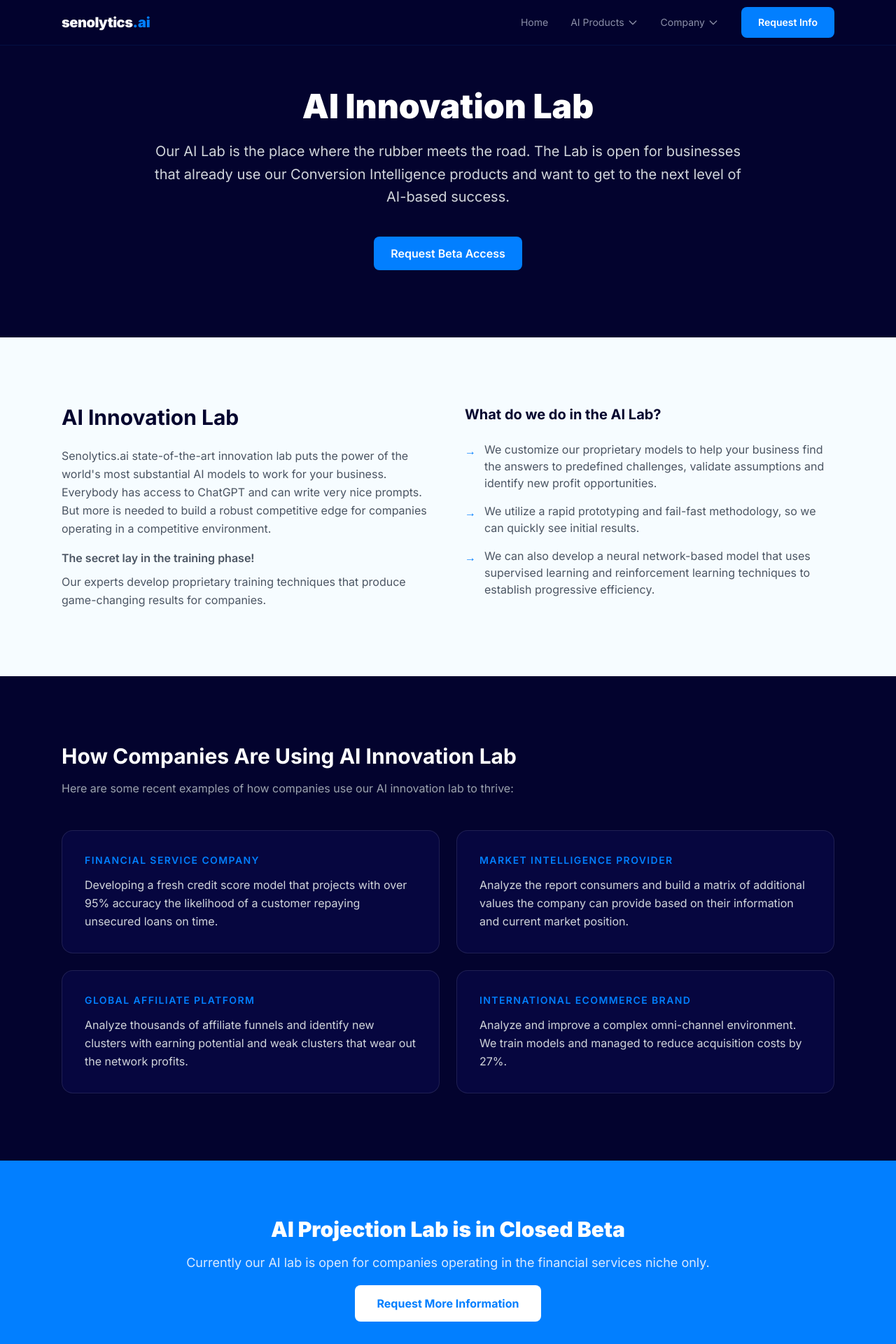
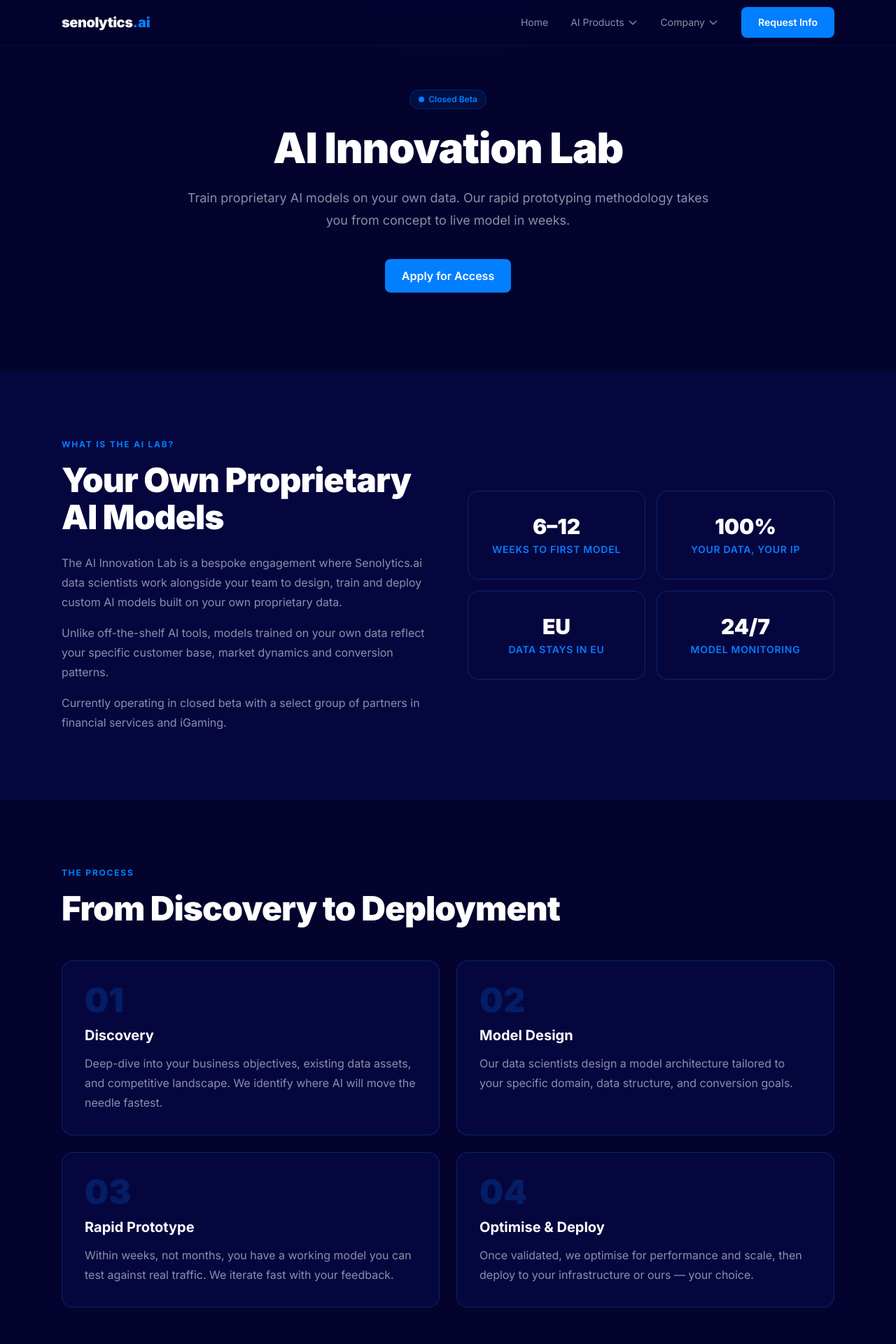
Before and after one commit to akermanai/senolytics-web, a Next.js app: page /ai-innovation-lab in a window 1280 px wide. Shown: the top 1920 px of the page at 70% size. Built offline with nearby package versions, Linux system fonts and the light colour scheme.

Commit message:
design: AI Innovation Lab page dark redesign

```diff
--- a/app/ai-innovation-lab/page.tsx
+++ b/app/ai-innovation-lab/page.tsx
@@ -1,87 +1,105 @@
 import Link from "next/link";
 
-export const metadata = { title: "AI Innovation Lab — senolytics.ai" };
+export const metadata = {
+  title: "AI Innovation Lab — senolytics.ai",
+  description: "Train proprietary AI models on your own data. Rapid prototyping. Currently open for financial services and iGaming.",
+};
 
-const useCases = [
-  { company: "Financial Service Company", desc: "Developing a fresh credit score model that projects with over 95% accuracy the likelihood of a customer repaying unsecured loans on time." },
-  { company: "Market Intelligence Provider", desc: "Analyze the report consumers and build a matrix of additional values the company can provide based on their information and current market position." },
-  { company: "Global Affiliate Platform", desc: "Analyze thousands of affiliate funnels and identify new clusters with earning potential and weak clusters that wear out the network profits." },
-  { company: "International eCommerce Brand", desc: "Analyze and improve a complex omni-channel environment. We train models and managed to reduce acquisition costs by 27%." },
+const process = [
+  { step: "01", title: "Discovery", desc: "Deep-dive into your business objectives, existing data assets, and competitive landscape. We identify where AI will move the needle fastest." },
+  { step: "02", title: "Model Design", desc: "Our data scientists design a model architecture tailored to your specific domain, data structure, and conversion goals." },
+  { step: "03", title: "Rapid Prototype", desc: "Within weeks, not months, you have a working model you can test against real traffic. We iterate fast with your feedback." },
+  { step: "04", title: "Optimise & Deploy", desc: "Once validated, we optimise for performance and scale, then deploy to your infrastructure or ours — your choice." },
 ];
 
 export default function AIInnovationLabPage() {
   return (
     <>
       {/* Hero */}
-      <section className="bg-[#03032e] pt-32 pb-24 text-center">
-        <div className="max-w-4xl mx-auto px-6">
-          <h1 className="text-5xl font-black text-white mb-6">AI Innovation Lab</h1>
-          <p className="text-gray-300 text-xl leading-relaxed mb-10">
-            Our AI Lab is the place where the rubber meets the road. The Lab is open for businesses that already use our Conversion Intelligence products and want to get to the next level of AI-based success.
+      <section className="relative bg-[#03032e] pt-32 pb-28 overflow-hidden">
+        <div className="hero-glow absolute inset-0 pointer-events-none" />
+        <div className="max-w-4xl mx-auto px-6 relative text-center">
+          <div className="inline-flex items-center gap-2 badge mb-6">
+            <span className="w-2 h-2 bg-[#027fff] rounded-full" style={{animation:"pulse 2s infinite"}} />
+            Closed Beta
+          </div>
+          <h1 className="heading-xl mb-6">AI Innovation Lab</h1>
+          <p className="body-lg max-w-3xl mx-auto mb-10">
+            Train proprietary AI models on your own data. Our rapid prototyping
+            methodology takes you from concept to live model in weeks.
           </p>
-          <Link href="/contact" className="btn-primary text-base px-8 py-4">Request Beta Access</Link>
+          <Link href="/contact" className="btn-primary">Apply for Access</Link>
         </div>
       </section>
 
-      {/* What is the Lab */}
-      <section className="bg-[#f6fcff] py-24">
+      {/* What is it */}
+      <section className="bg-[#06063f] section">
         <div className="max-w-6xl mx-auto px-6">
-          <div className="grid md:grid-cols-2 gap-12">
+          <div className="grid md:grid-cols-2 gap-14 items-center">
             <div>
-              <h2 className="text-3xl font-bold text-[#03032e] mb-6">AI Innovation Lab</h2>
-              <p className="text-gray-600 leading-relaxed mb-4">
-                Senolytics.ai state-of-the-art innovation lab puts the power of the world&apos;s most substantial AI models to work for your business. Everybody has access to ChatGPT and can write very nice prompts. But more is needed to build a robust competitive edge for companies operating in a competitive environment.
+              <span className="label block mb-4">What is the AI Lab?</span>
+              <h2 className="heading-lg mb-6">Your Own Proprietary AI Models</h2>
+              <p className="body-md mb-4">
+                The AI Innovation Lab is a bespoke engagement where Senolytics.ai data
+                scientists work alongside your team to design, train and deploy custom
+                AI models built on your own proprietary data.
               </p>
-              <p className="text-gray-600 leading-relaxed font-semibold">The secret lay in the training phase!</p>
-              <p className="text-gray-600 leading-relaxed mt-2">
-                Our experts develop proprietary training techniques that produce game-changing results for companies.
+              <p className="body-md mb-4">
+                Unlike off-the-shelf AI tools, models trained on your own data reflect
+                your specific customer base, market dynamics and conversion patterns.
+              </p>
+              <p className="body-md">
+                Currently operating in closed beta with a select group of partners in
+                financial services and iGaming.
               </p>
             </div>
-            <div>
-              <h3 className="text-xl font-bold text-[#03032e] mb-6">What do we do in the AI Lab?</h3>
-              <ul className="space-y-4 text-gray-600">
-                <li className="flex gap-3">
-                  <span className="text-[#027fff] font-bold mt-0.5">→</span>
-                  We customize our proprietary models to help your business find the answers to predefined challenges, validate assumptions and identify new profit opportunities.
-                </li>
-                <li className="flex gap-3">
-                  <span className="text-[#027fff] font-bold mt-0.5">→</span>
-                  We utilize a rapid prototyping and fail-fast methodology, so we can quickly see initial results.
-                </li>
-                <li className="flex gap-3">
-                  <span className="text-[#027fff] font-bold mt-0.5">→</span>
-                  We can also develop a neural network-based model that uses supervised learning and reinforcement learning techniques to establish progressive efficiency.
-                </li>
-              </ul>
+            <div className="grid grid-cols-2 gap-4">
+              {[
+                { val: "6–12", lbl: "Weeks to first model" },
+                { val: "100%", lbl: "Your data, your IP" },
+                { val: "EU", lbl: "Data stays in EU" },
+                { val: "24/7", lbl: "Model monitoring" },
+              ].map((s) => (
+                <div key={s.lbl} className="card-glow text-center py-6">
+                  <div className="text-3xl font-black text-white mb-1">{s.val}</div>
+                  <div className="stat-label">{s.lbl}</div>
+                </div>
+              ))}
             </div>
           </div>
         </div>
       </section>
 
-      {/* Use Cases */}
-      <section className="bg-[#03032e] py-24">
+      {/* Process */}
+      <section className="bg-[#03032e] section">
         <div className="max-w-6xl mx-auto px-6">
-          <h2 className="text-3xl font-bold text-white mb-4">How Companies Are Using AI Innovation Lab</h2>
-          <p className="text-gray-400 mb-12">Here are some recent examples of how companies use our AI innovation lab to thrive:</p>
+          <span className="label block mb-4">The Process</span>
+          <h2 className="heading-lg mb-12">From Discovery to Deployment</h2>
           <div className="grid md:grid-cols-2 gap-6">
-            {useCases.map(u => (
-              <div key={u.company} className="bg-[#06063f] border border-white/10 rounded-2xl p-8">
-                <div className="text-[#027fff] font-semibold text-sm uppercase tracking-widest mb-3">{u.company}</div>
-                <p className="text-gray-300 leading-relaxed">{u.desc}</p>
+            {process.map((p) => (
+              <div key={p.step} className="card-glow">
+                <span className="text-5xl font-black text-[#027fff]/20 block mb-3">{p.step}</span>
+                <h3 className="text-white font-bold text-xl mb-3">{p.title}</h3>
+                <p className="body-md">{p.desc}</p>
               </div>
             ))}
           </div>
         </div>
       </section>
 
-      {/* Beta CTA */}
-      <section className="bg-[#027fff] py-20">
+      {/* CTA */}
+      <section className="bg-[#06063f] section border-t border-[rgba(2,127,255,0.15)]">
         <div className="max-w-4xl mx-auto px-6 text-center">
-          <h2 className="text-3xl font-black text-white mb-4">AI Projection Lab is in Closed Beta</h2>
-          <p className="text-blue-100 text-lg mb-8">
-            Currently our AI lab is open for companies operating in the financial services niche only.
+          <span className="label block mb-4">Apply for Closed Beta</span>
+          <h2 className="heading-lg mb-6">Build Your Competitive Moat</h2>
+          <p className="body-lg max-w-2xl mx-auto mb-4">
+            A proprietary AI model trained on your data is one of the most durable
+            competitive advantages you can build. Let&apos;s build it together.
           </p>
-          <Link href="/contact" className="bg-white text-[#027fff] font-bold px-8 py-4 rounded-lg hover:bg-blue-50 transition-colors">Request More Information</Link>
+          <p className="text-white font-semibold mb-10">
+            Currently accepting applications from financial services and iGaming companies.
+          </p>
+          <Link href="/contact" className="btn-primary">Apply Now</Link>
         </div>
       </section>
     </>
```
